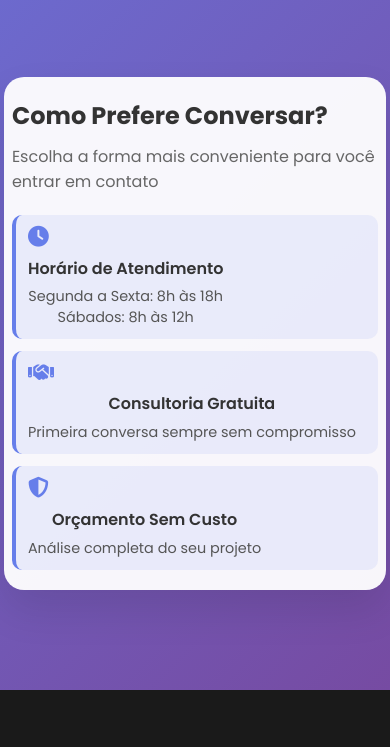
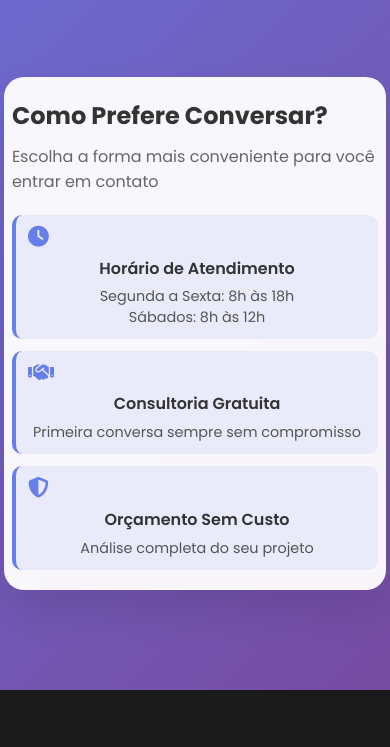
Before and after one commit to dudurb17/advertising, a plain HTML site: page index.html in a window 390 px wide. Shown: the part 8176-8923 px from the top of the page. Drawn offline with Linux system fonts and the light colour scheme.

Commit message:
Add full-width styling for info items

```diff
--- a/styles.css
+++ b/styles.css
@@ -1222,6 +1222,10 @@ body {
     font-size: 1.3rem;
   }
 
+  .info-item > div {
+  width: 100%;
+  }
+
   .email-buttons {
     flex-direction: column;
     gap: 10px;
```
